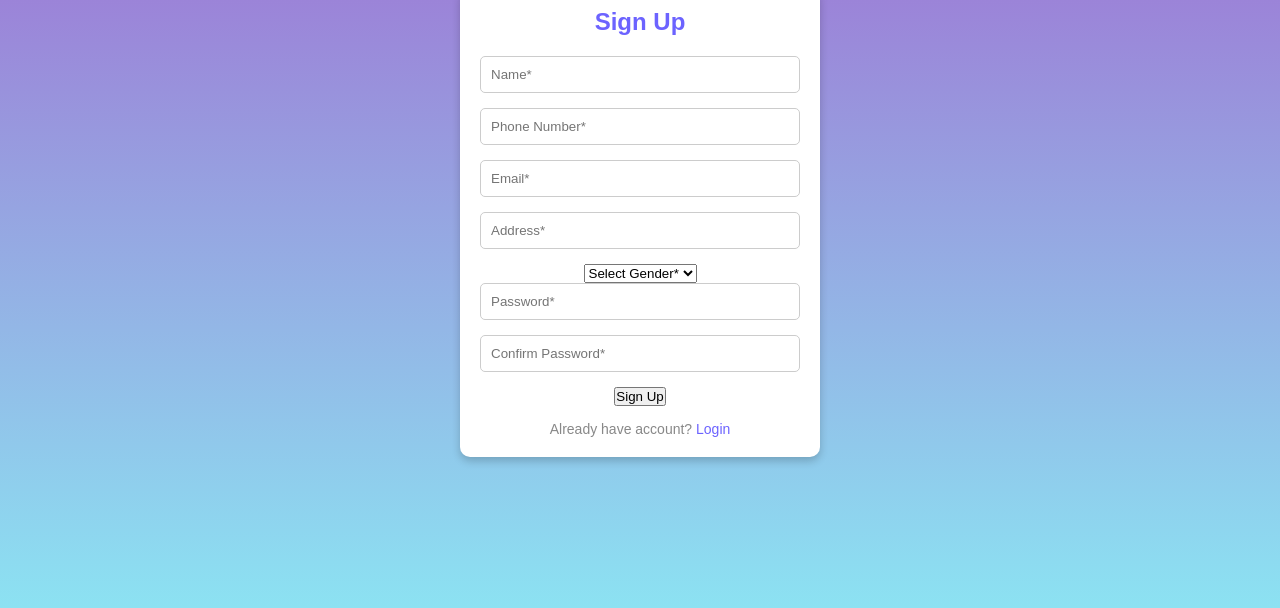
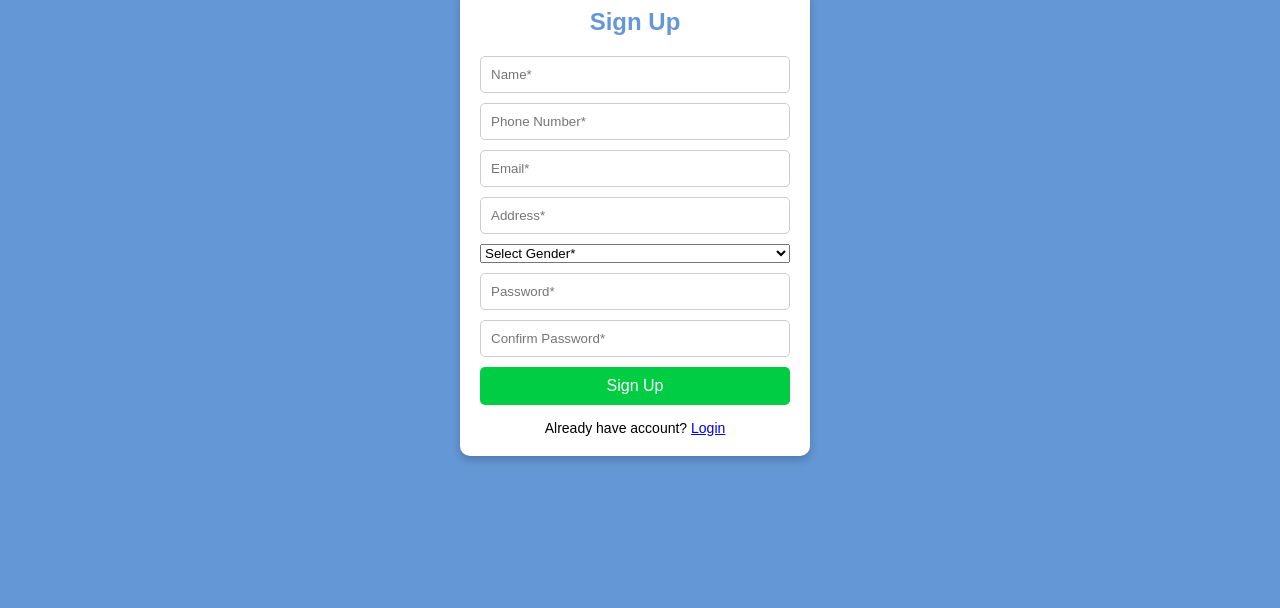
Before and after one commit to zaki801/Signin, a plain HTML site: page index.html in a window 1280 px wide. Shown: the part 192-800 px from the top of the page. Drawn offline with Linux system fonts and the light colour scheme.

Commit message:
Update style.css

```diff
--- a/style.css
+++ b/style.css
@@ -1,4 +1,85 @@
-/* the sighn in screen */
+/* signin */
+header img{
+    width: 200px;
+}
+body {
+    font-family: Arial, sans-serif;
+    background-color: #6497D6;
+    margin: 0;
+    display: flex;
+    justify-content: center;
+    align-items: center;
+    height: 100vh;
+}
+
+.form-container {
+    background: white;
+    padding: 20px;
+    border-radius: 10px;
+    width: 350px;
+    box-shadow: 0 4px 10px rgba(0, 0, 0, 0.1);
+}
+#gender{
+    width: 100%;
+    margin-bottom: 10px;
+}
+
+h1 {
+    text-align: center;
+    color: #333;
+}
+
+input[type="text"], input[type="email"], input[type="password"] {
+    width: 100%;
+    padding: 10px;
+    margin-bottom: 10px;
+    border: 1px solid #ccc;
+    border-radius: 5px;
+    box-sizing: border-box;
+}
+
+.gender-section {
+    margin-bottom: 15px;
+    font-size: 14px;
+}
+
+.radio-label {
+    margin-right: 15px;
+}
+
+button {
+    width: 100%;
+    background: #00cc44;
+    color: white;
+    padding: 10px;
+    border: none;
+    border-radius: 5px;
+    font-size: 16px;
+    cursor: pointer;
+}
+
+button:hover {
+    background: #009933;
+}
+
+.error {
+    color: red;
+    font-size: 12px;
+    margin-top: -8px;
+    margin-bottom: 8px;
+    display: none;
+}
+
+.login-link {
+    text-align: center;
+    margin-top: 15px;
+    font-size: 14px;
+}
+
+
+/* the log in screen */
+
+
 * {
     margin: 0;
     padding: 0;
@@ -11,7 +92,7 @@ body {
     justify-content: center;
     align-items: center;
     height: 100vh;
-    background: linear-gradient(to bottom, #a066d0, #8ce2f2);
+   background-color: #6497D6;
 }
 
 .container {
@@ -39,93 +120,7 @@ header {
 
 h2 {
     margin-bottom: 20px;
-    color: #6c63ff;
-    font-size: 24px;
-}
-
-form input {
-    width: 100%;
-    padding: 10px;
-    margin-bottom: 15px;
-    border: 1px solid #ccc;
-    border-radius: 5px;
-}
-
-.signup-btn {
-    width: 100%;
-    padding: 10px;
-    background-color: #4cff5e;
-    border: none;
-    border-radius: 5px;
-    color: white;
-    font-weight: bold;
-    font-size: 18px;
-    cursor: pointer;
-}
-
-.signup-btn:hover {
-    background-color: #3acc4a;
-}
-
-.login-link {
-    margin-top: 15px;
-    color: #888;
-    font-size: 14px;
-}
-
-.login-link a {
-    color: #6c63ff;
-    text-decoration: none;
-}
-
-.login-link a:hover {
-    text-decoration: underline;
-}
-
-/* the log in screen */
-
-
-* {
-    margin: 0;
-    padding: 0;
-    box-sizing: border-box;
-    font-family: Arial, sans-serif;
-}
-
-body {
-    display: flex;
-    justify-content: center;
-    align-items: center;
-    height: 100vh;
-    background: linear-gradient(to bottom, #a066d0, #8ce2f2);
-}
-
-.container {
-    width: 100%;
-    max-width: 400px;
-    padding: 20px;
-}
-
-header {
-    text-align: center;
-    margin-bottom: 10px;
-}
-
-.logo {
-    width: 100px;
-}
-
-.form-container {
-    background-color: white;
-    padding: 20px;
-    border-radius: 10px;
-    box-shadow: 0 4px 8px rgba(0, 0, 0, 0.2);
-    text-align: center;
-}
-
-h2 {
-    margin-bottom: 20px;
-    color: #6c63ff;
+    color: #6497D6;
     font-size: 24px;
 }
 
```
